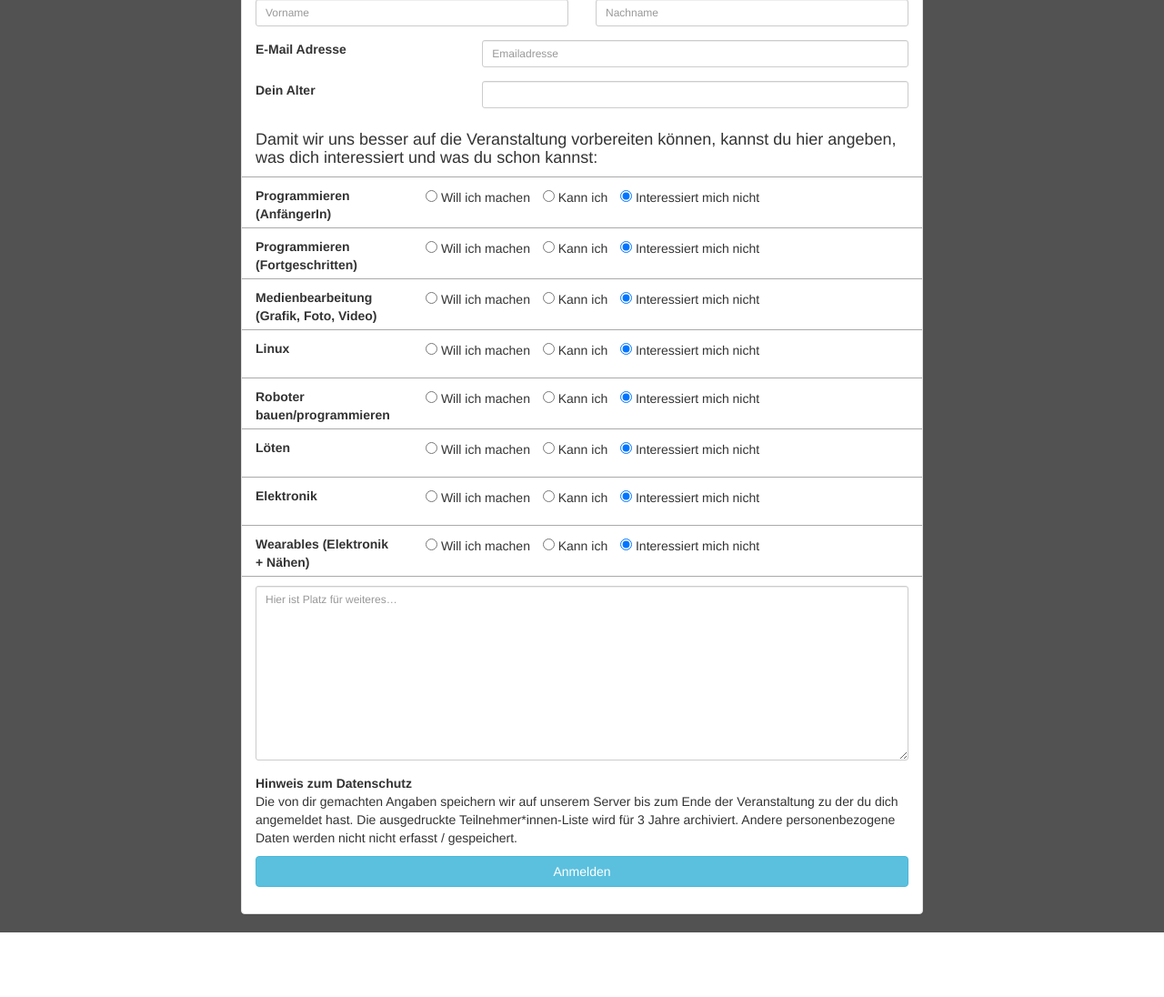
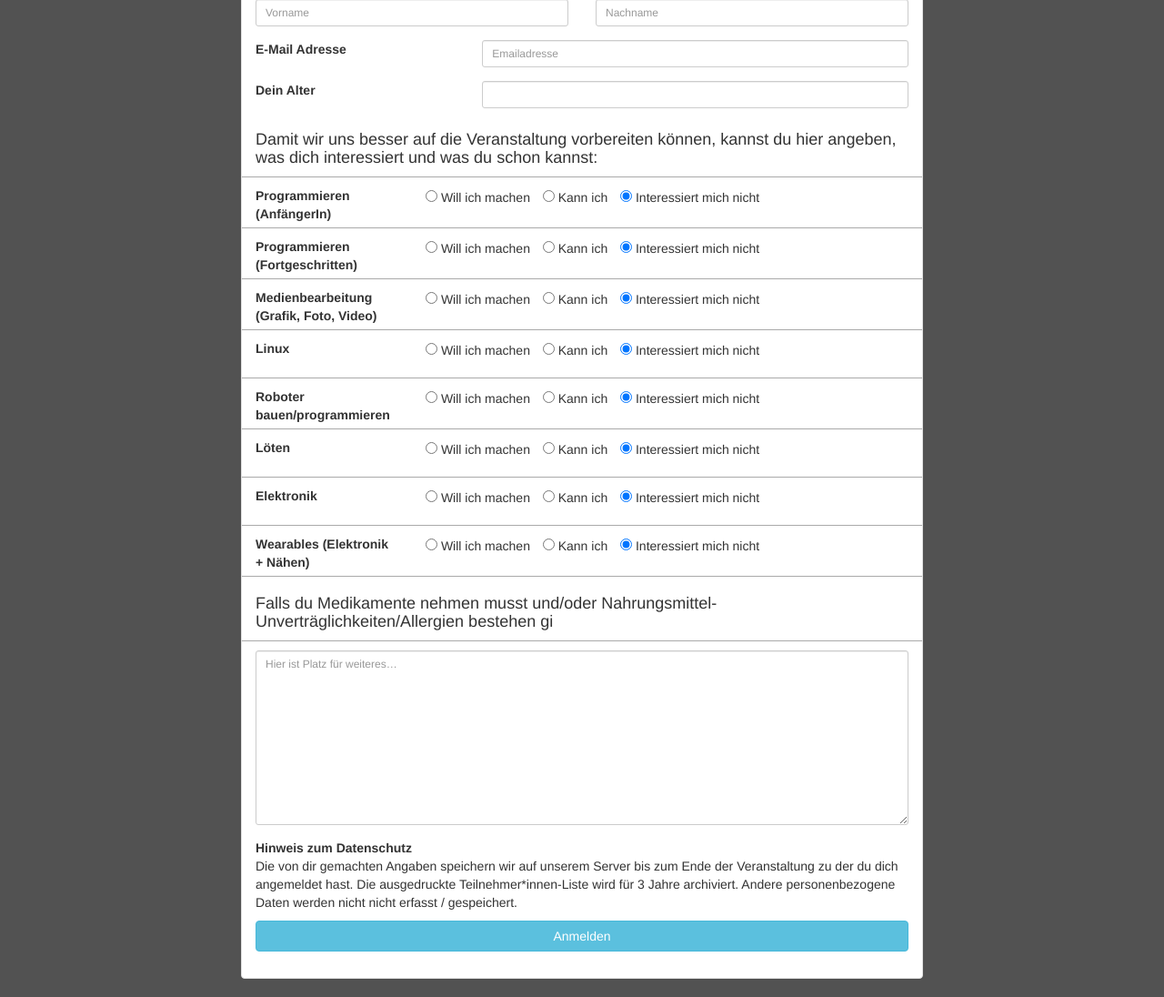
Before and after one commit to Eigenbaukombinat/regpage, a Django app: page /register/ in a window 1280 px wide. Shown: the part 186-1282 px from the top of the page at 91% size. Before the commit the page ends 1211 px from the top, so only its background shows below. Run offline with Django 3.2, Linux system fonts and the light colour scheme; some libraries are stand-ins or nearby versions.

Commit message:
Sync templates/register_page.html

```diff
--- a/register/templates/register_page.html
+++ b/register/templates/register_page.html
@@ -148,6 +148,11 @@ Um bei unserer Veranstaltung am 27. Oktober 2018 teilnehmen zu können, musst du
                                 </div>
                             </div>
                         </div>
+                        <div class="row alter">
+                            <div class="col-sm-12">
+                                <h4>Falls du Medikamente nehmen musst und/oder Nahrungsmittel-Unverträglichkeiten/Allergien bestehen gi
+                            </div>
+                        </div>
                         <div class="row freitext">
                             <div class="col-xs-12 col-sm-12 col-md-12">
                                 <div class="form-group">
```
